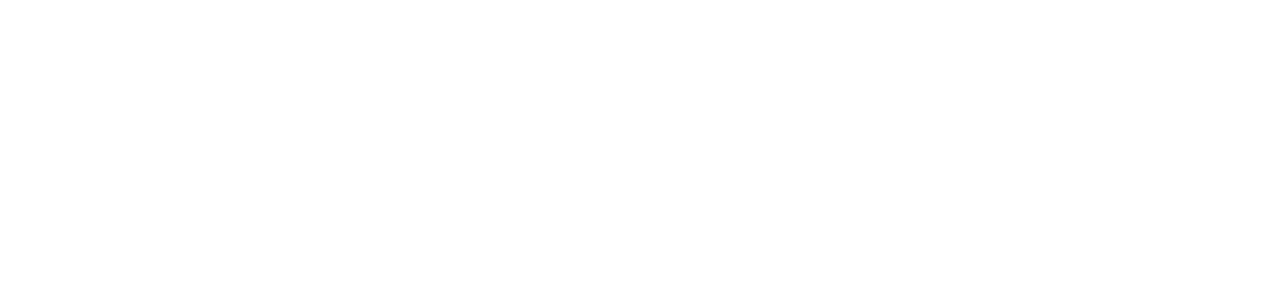
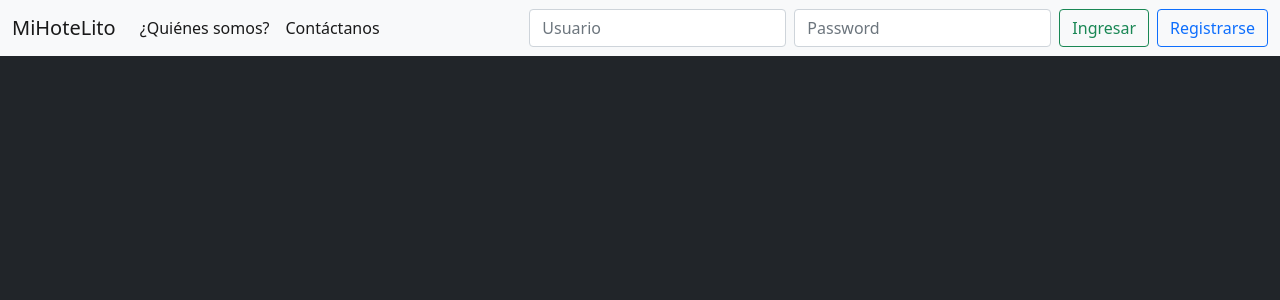
Before and after one commit to diegomarroquinm/Taller, an Angular app in the folder Taller/: page /Taller/home in a window 1280 px wide. Before the commit this address led to /. Shown: the top 300 px of the page. Built offline with nearby package versions, Linux system fonts and the light colour scheme.

Commit message:
Creo que este es el problema

```diff
--- a/Taller/src/app/home/home.component.html
+++ b/Taller/src/app/home/home.component.html
@@ -10,18 +10,18 @@
         <div class="collapse navbar-collapse" id="navbarSupportedContent">
           <ul class="navbar-nav me-auto mb-2 mb-lg-0">
             <li class="nav-item">
-                <a class="nav-link active" aria-current="page" href="/conocenos">¿Quiénes somos?</a>
+              <a class="nav-link active" aria-current="page" href="conocenos">¿Quiénes somos?</a>
             </li>
             <li class="nav-item">
-                <a class="nav-link active" aria-current="page" href="/contacto">Contáctanos</a>
+              <a class="nav-link active" aria-current="page" href="contacto">Contáctanos</a>
             </li>
           </ul>
           <form class="d-flex">
             <input class="form-control me-2" type="search" placeholder="Usuario" aria-label="Search" id="usertxt">
             <input class="form-control me-2" type="password" placeholder="Password" aria-label="Search"
               id="passwordtxt">
-              <button class="btn btn-outline-success me-2" type="submit">Ingresar</button>
-              <a class="btn btn-outline-primary" type="button" href='/registro'>Registrarse</a>
+            <button class="btn btn-outline-success me-2" type="button" (click)="iniciarSesion()">Ingresar</button>
+            <a class="btn btn-outline-primary" type="button" href='registro'>Registrarse</a>
           </form>
         </div>
       </div>
--- a/Taller/src/app/home/home.component.ts
+++ b/Taller/src/app/home/home.component.ts
@@ -7,9 +7,19 @@ import { Component, OnInit } from '@angular/core';
 })
 export class HomeComponent implements OnInit {
 
-  constructor() { }
+  constructor() {
+    localStorage.setItem("usuario", "");
+    localStorage.setItem("id", "");
+  }
 
   ngOnInit(): void {
   }
 
+  iniciarSesion() {
+    var user = ((document.getElementById("usertxt") as HTMLInputElement).value);
+    var pass = ((document.getElementById("passwordtxt") as HTMLInputElement).value);
+    console.log("El usuario es: " + user);
+    console.log("La contraseña es: " + pass);
+  }
+
 }
--- a/Taller/src/index.html
+++ b/Taller/src/index.html
@@ -3,7 +3,7 @@
 <head>
   <meta charset="utf-8">
   <title>Taller</title>
-  <base href="/">
+  <base href="/Taller/">
   <meta name="viewport" content="width=device-width, initial-scale=1">
   <link rel="icon" type="image/x-icon" href="favicon.ico">
 </head>
```
Lines whose indentation alone changed are shown as unchanged.
